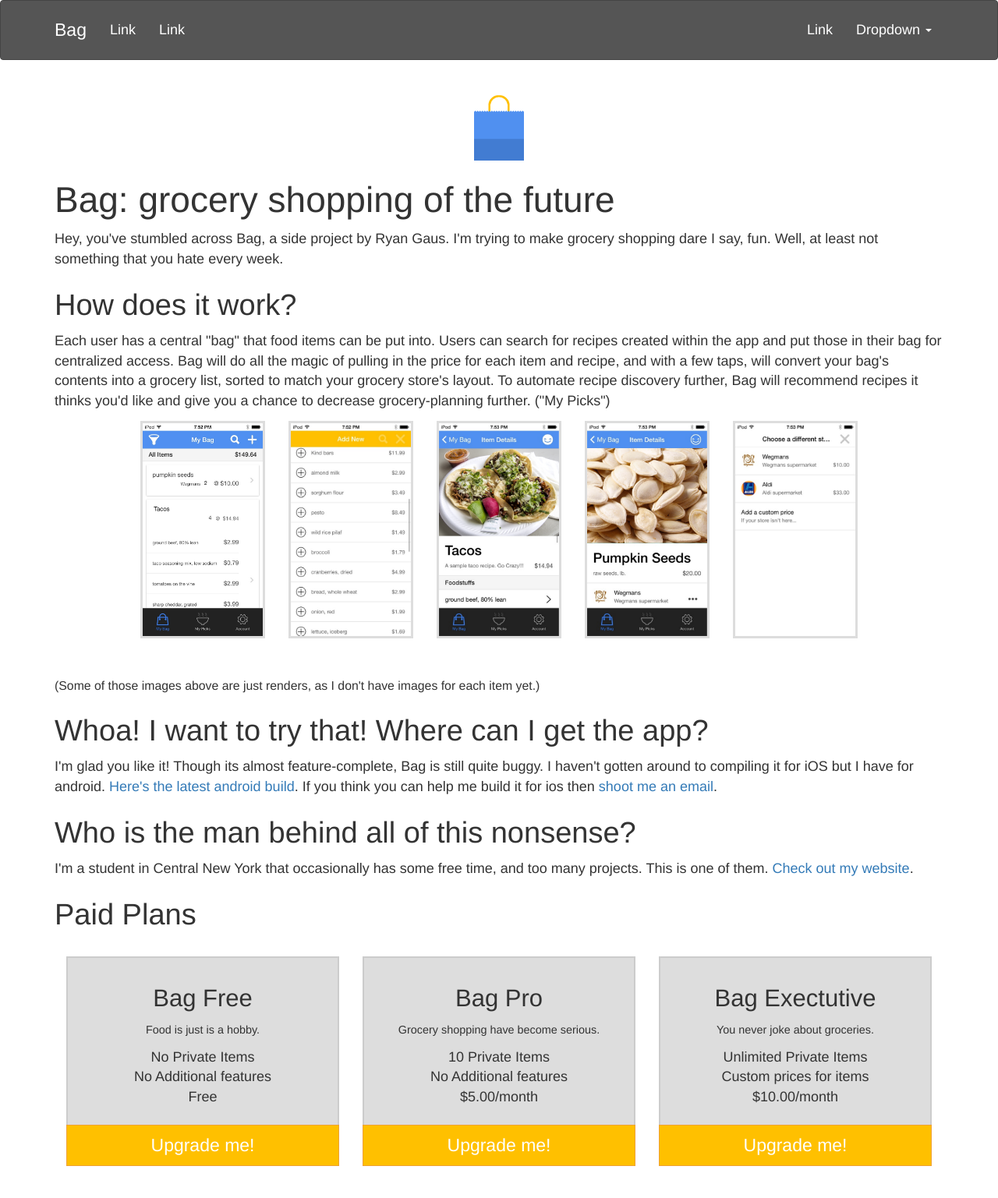
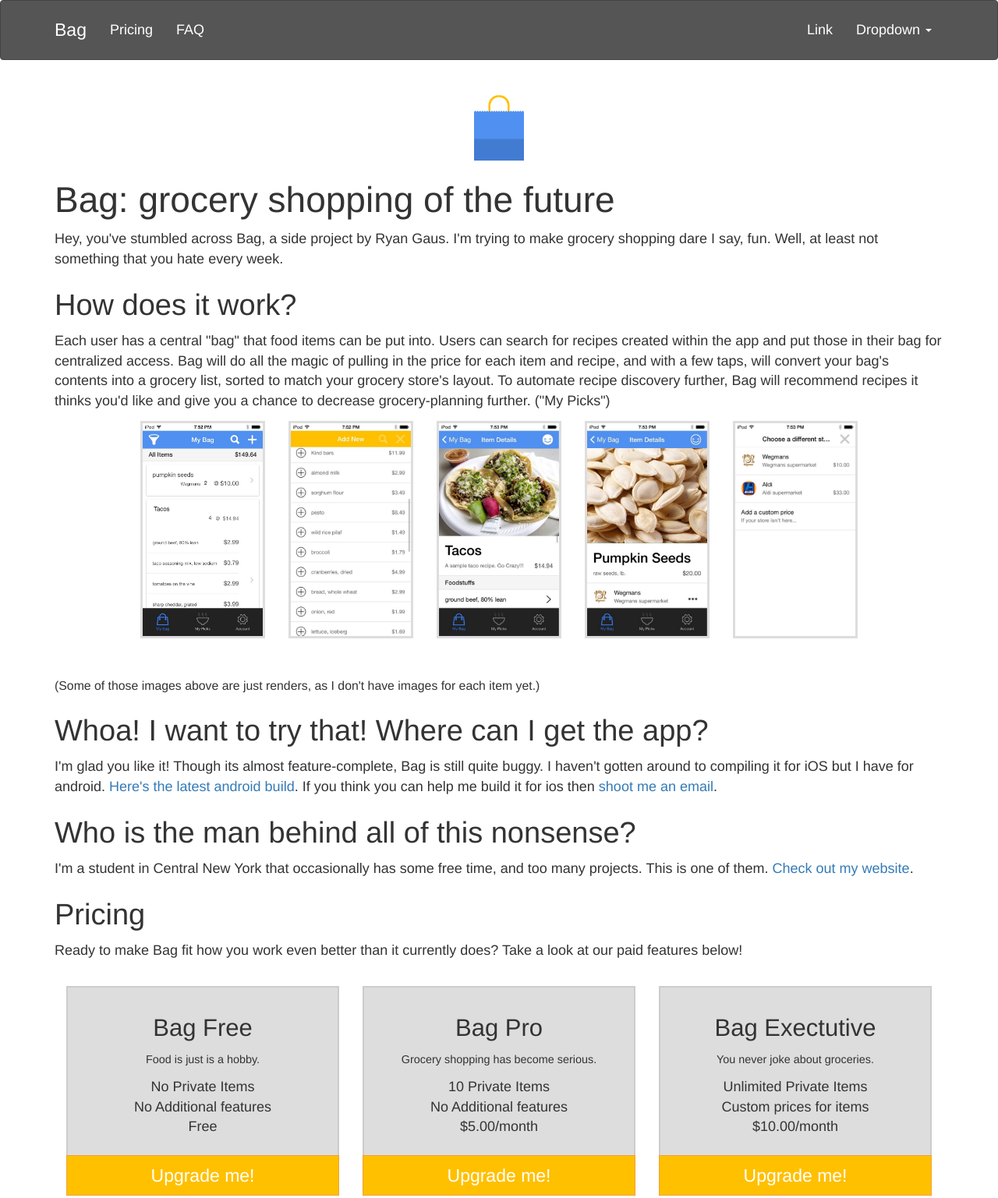
Before and after one commit to 1egoman/bag-node, a website: page index.html in a window 1280 px wide. Shown: the whole page at 78% size. Before the commit the page ends 1516 px from the top, so only its background shows below. Drawn offline with Linux system fonts and the light colour scheme.

Commit message:
nav and pricing contents

```diff
--- a/index.html
+++ b/index.html
@@ -5,6 +5,7 @@
   </head>
 
   <body>
+    <a name="top"></aa>
     <nav class="navbar navbar-default">
       <div class="container">
 
@@ -22,8 +23,8 @@
         <!-- Collect the nav links, forms, and other content for toggling -->
         <div class="collapse navbar-collapse" id="bs-example-navbar-collapse-1">
           <ul class="nav navbar-nav">
-            <li class="active"><a href="#">Link <span class="sr-only">(current)</span></a></li>
-            <li><a href="#">Link</a></li>
+            <li><a href="#pricing">Pricing</a></li>
+            <li><a href="#faq">FAQ</a></li>
           </ul>
 
           <ul class="nav navbar-nav navbar-right">
@@ -100,7 +101,12 @@
           out my website</a>.
       </p>
 
-      <h2>Paid Plans</h2>
+      <a name="pricing"></a>
+      <h2>Pricing</h2>
+      <p>
+        Ready to make Bag fit how you work even better than it currently does? Take a look at our paid
+        features below!
+      </p>
       <div class="paid-plans">
         <div class="plan plan-0 plan-free">
           <div>
@@ -118,7 +124,7 @@
         <div class="plan plan-5 plan-pro">
           <div>
             <h3>Bag Pro</h3>
-            <p>Grocery shopping have become serious.</p>
+            <p>Grocery shopping has become serious.</p>
             <ul>
               <li>10 Private Items</h1>
               <li>No Additional features</h1>
```
